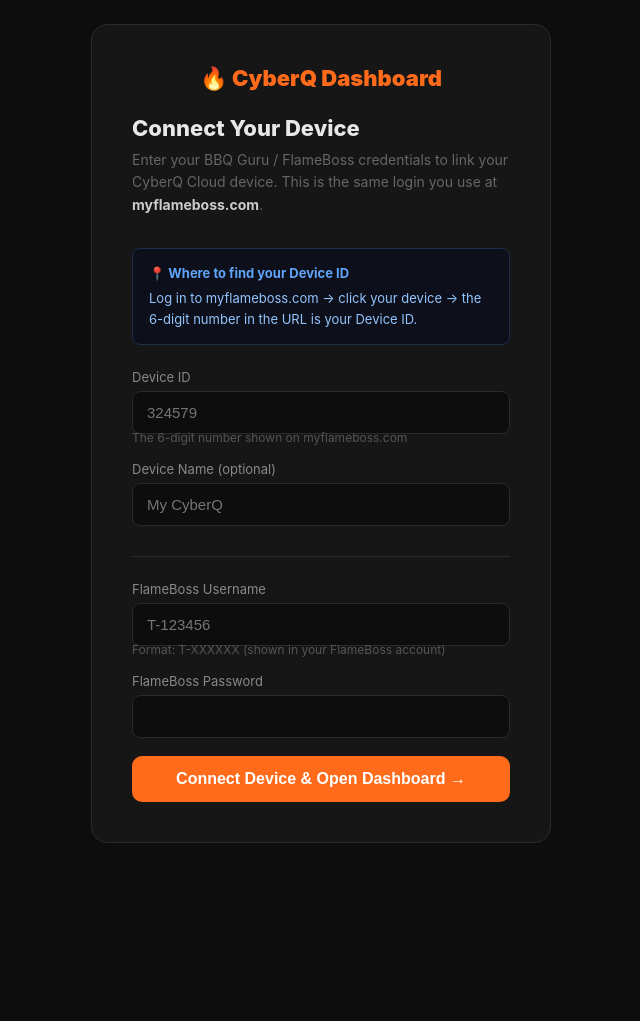
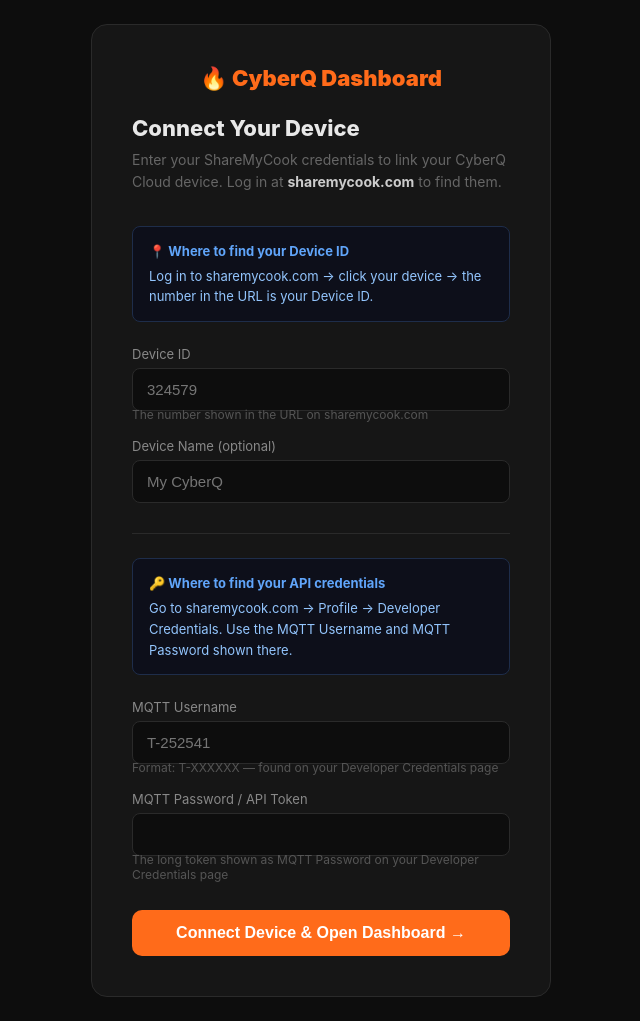
Before and after one commit to davidmyrann-sketch/cyberq-dashboard, a Flask app: page /setup in a window 1280 px wide. Shown: the whole page, without its empty margins (319-959 px from the left). Before the commit the page ends 843 px from the top, so only its background shows below. Run offline with Flask 3, Linux system fonts and the light colour scheme; the visitor is signed in with stand-in values (Sample User, id 1).

Commit message:
Switch API from FlameBoss to ShareMyCook
- API_BASE → sharemycook.com/api/v1
- MQTT_HOST → s2.sharemycook.com
- setup.html updated with ShareMyCook credential instructions

Co-Authored-By: Claude Sonnet 4.6 <noreply@anthropic.com>

```diff
--- a/app.py
+++ b/app.py
@@ -23,8 +23,8 @@ STRIPE_WH_SECRET    = os.environ.get("STRIPE_WEBHOOK_SECRET", "")
 STRIPE_PRICE_MONTH  = os.environ.get("STRIPE_PRICE_MONTHLY", "")
 STRIPE_PRICE_YEAR   = os.environ.get("STRIPE_PRICE_ANNUAL", "")
 APP_URL             = os.environ.get("APP_URL", "https://web-production-77bd1.up.railway.app")
-API_BASE    = "https://myflameboss.com/api/v1"
-MQTT_HOST   = "s2.myflameboss.com"
+API_BASE    = "https://sharemycook.com/api/v1"
+MQTT_HOST   = "s2.sharemycook.com"
 MQTT_PORT   = 8084
 POLL_SECS   = 12
 
--- a/templates/setup.html
+++ b/templates/setup.html
@@ -27,7 +27,7 @@ input:focus { border-color: #FF6B1A; }
 <div class="card">
   <div class="logo">🔥 CyberQ Dashboard</div>
   <h2>Connect Your Device</h2>
-  <p class="lead">Enter your BBQ Guru / FlameBoss credentials to link your CyberQ Cloud device. This is the same login you use at <strong style="color:#ccc">myflameboss.com</strong>.</p>
+  <p class="lead">Enter your ShareMyCook credentials to link your CyberQ Cloud device. Log in at <strong style="color:#ccc">sharemycook.com</strong> to find them.</p>
 
   {% if error %}
   <div class="error">{{ error }}</div>
@@ -35,25 +35,31 @@ input:focus { border-color: #FF6B1A; }
 
   <div class="info-box">
     <strong>📍 Where to find your Device ID</strong>
-    Log in to myflameboss.com → click your device → the 6-digit number in the URL is your Device ID.
+    Log in to sharemycook.com → click your device → the number in the URL is your Device ID.
   </div>
 
   <form method="POST">
     <label>Device ID</label>
     <input type="text" name="device_id" placeholder="324579" required pattern="[0-9]+" title="Numbers only">
-    <div class="help">The 6-digit number shown on myflameboss.com</div>
+    <div class="help">The number shown in the URL on sharemycook.com</div>
 
     <label>Device Name (optional)</label>
     <input type="text" name="device_name" placeholder="My CyberQ" maxlength="30">
 
     <hr class="divider">
 
-    <label>FlameBoss Username</label>
-    <input type="text" name="fb_user" placeholder="T-123456" required autocomplete="username">
-    <div class="help">Format: T-XXXXXX (shown in your FlameBoss account)</div>
+    <div class="info-box">
+      <strong>🔑 Where to find your API credentials</strong>
+      Go to sharemycook.com → Profile → Developer Credentials. Use the MQTT Username and MQTT Password shown there.
+    </div>
 
-    <label>FlameBoss Password</label>
+    <label>MQTT Username</label>
+    <input type="text" name="fb_user" placeholder="T-252541" required autocomplete="username">
+    <div class="help">Format: T-XXXXXX — found on your Developer Credentials page</div>
+
+    <label>MQTT Password / API Token</label>
     <input type="password" name="fb_pass" required autocomplete="current-password">
+    <div class="help">The long token shown as MQTT Password on your Developer Credentials page</div>
 
     <button type="submit" class="btn">Connect Device & Open Dashboard →</button>
   </form>
```
